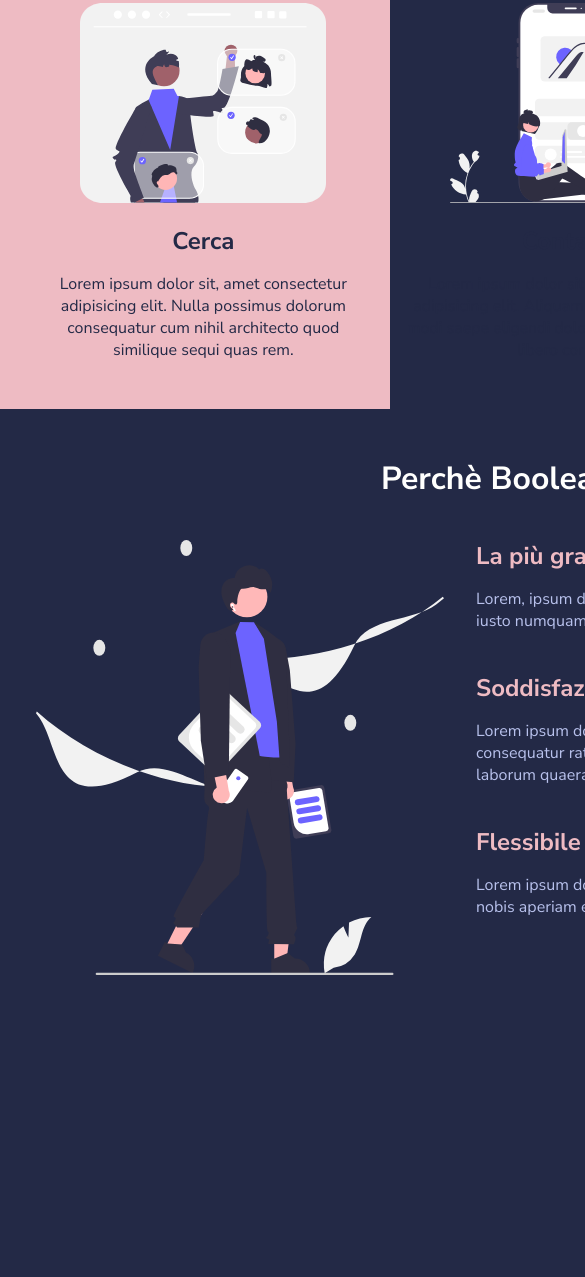
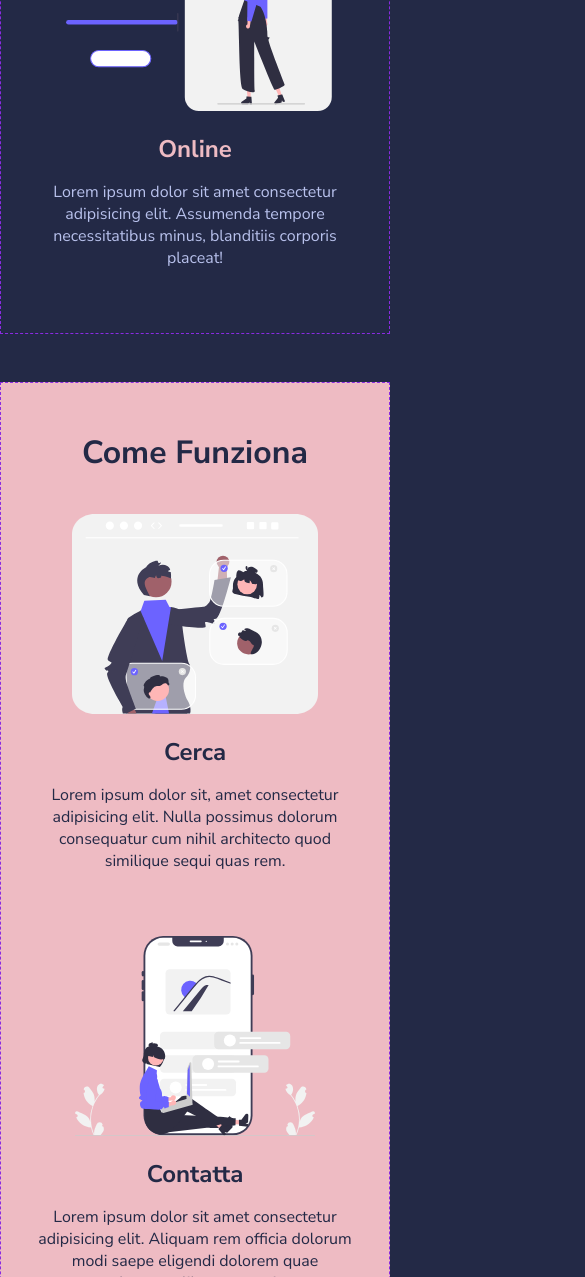
Before and after one commit to francescomascellino/html-css-resp-wannabe, a plain HTML site: page index.html in a window 390 px wide. Shown: the part 723-2000 px from the top of the page, 585 px wide, since content can reach past the window. Before the commit the page ends 1752 px from the top, so only its background shows below. Drawn offline with Linux system fonts and the light colour scheme.

Commit message:
add mobile media query

```diff
--- a/css/style.css
+++ b/css/style.css
@@ -129,14 +129,53 @@ img {
     SOLUZIONE RESPONSIVE
  ************************************************/
 
-@media screen and (min-width: 480px) {
-    * {
-        border: 1px solid greenyellow;
-    }
-}
-
-@media screen and (min-width: 768px) {
+/* @media screen and (max-width: 768px) {
     * {
         border: 1px solid red;
     }
+} */
+
+/* MOBILE */
+@media screen and (max-width: 480px) {
+    * {
+        /* border: 1px solid greenyellow; */
+    }
+
+    section {
+        border: 1px dashed blueviolet;
+    }
+
+    .container {
+        width: 100%;
+    }
+
+    .row {
+        flex-direction: column;
+        align-items: center;
+    }
+
+    p.text {
+        margin-bottom: 4rem;
+    }
+
+    .lessons .col {
+        width: 100%;
+    }
+
+    .steps .col {
+        width: 100%;
+    }
+
+    .why-us {
+        background: #222222;
+    }
+
+    .why-us .col-right {
+        width: 100%;
+    }
+
+    .why-us .col-left {
+        width: 100%;
+        margin-bottom: 4rem;
+    }
 }
```
